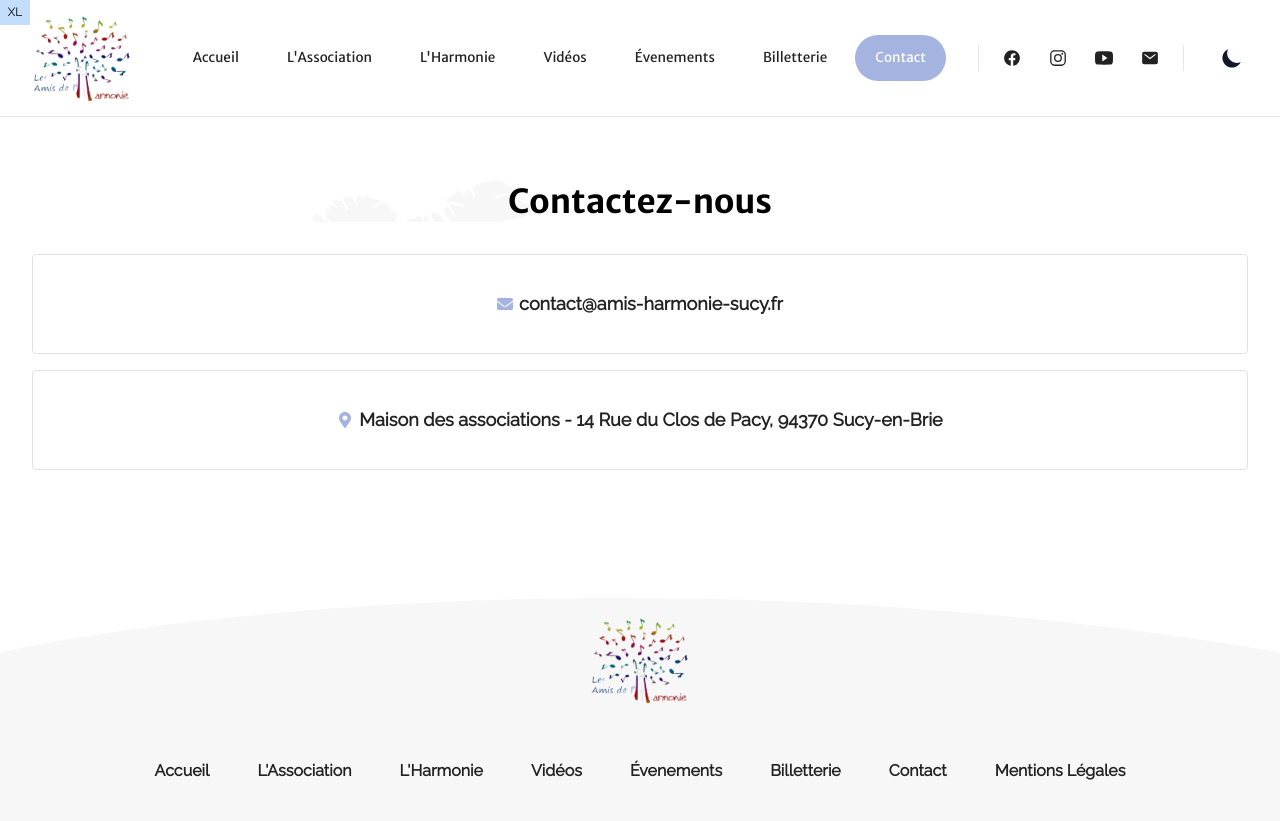
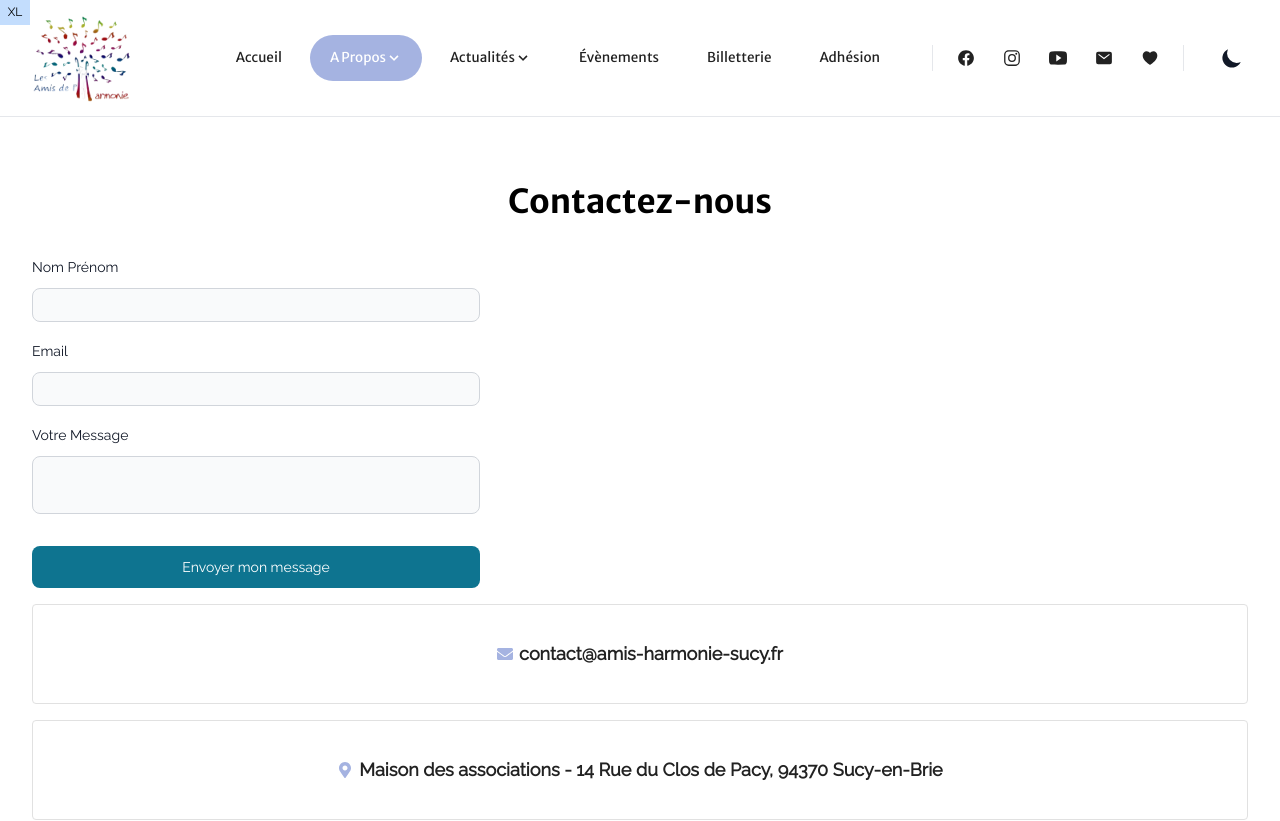
Before and after one commit to Les-Amis-de-l-Harmonie/amis-harmonie-sucy.fr, a Next.js app: page /contact in a window 1280 px wide. Shown: the top 821 px of the page. Built offline with nearby package versions, Linux system fonts and the light colour scheme; what tailwind-bootstrap-grid would draw is missing.

Commit message:
ajout page adhésion et don

```diff
--- a/config/menu.json
+++ b/config/menu.json
@@ -4,6 +4,10 @@
       "name": "Accueil",
       "url": "/"
     },
+    {
+      "name": "A Propos",
+      "hasChildren": true,
+      "children": [
         {
           "name": "L'Association",
           "url": "/about"
@@ -13,11 +17,23 @@
           "url": "/harmonie"
         },
         {
+          "name": "Contact",
+          "url": "/contact"
+        }
+      ]
+    },
+    {
+      "name": "Actualités",
+      "hasChildren": true,
+      "children": [
+        {
           "name": "Vidéos",
           "url": "/videos"
+        }
+      ]
     },
     {
-      "name": "Évenements",
+      "name": "Évènements",
       "url": "/#evenements"
     },
     {
@@ -25,9 +41,10 @@
       "url": "/billetterie"
     },
     {
-      "name": "Contact",
-      "url": "/contact"
+      "name": "Adhésion",
+      "url": "/adhesion"
     }
+
   ],
   "footer": [
     {
@@ -47,12 +64,16 @@
       "url": "/videos"
     },
     {
-      "name": "Évenements",
+      "name": "Évènements",
       "url": "/#evenements"
     },
     {
       "name": "Billetterie",
       "url": "/billetterie"
+    },
+    {
+      "name": "Adhésion",
+      "url": "/adhesion"
     },
     {
       "name": "Contact",
--- a/config/social.json
+++ b/config/social.json
@@ -26,6 +26,7 @@
   "foursquare": "",
   "rss": "",
   "email": "contact@amis-harmonie-sucy.fr",
+  "don": "https://www.helloasso.com/associations/les-amis-de-l-harmonie/formulaires/1",
   "phone": "",
   "address": "",
   "skype": "",
--- a/layouts/components/Social.js
+++ b/layouts/components/Social.js
@@ -29,6 +29,7 @@ import {
   IoLogoWhatsapp,
   IoLogoYoutube,
   IoMail,
+  IoHeart,
   IoLogoStackoverflow,
 } from "react-icons/io5";
 
@@ -61,6 +62,7 @@ const Social = ({ source, className }) => {
     foursquare,
     rss,
     email,
+    don,
     phone,
     address,
     skype,
@@ -411,6 +413,18 @@ const Social = ({ source, className }) => {
           </a>
         </li>
       )}
+      {don && (
+        <li className="inline-block">
+          <a
+            aria-label="don"
+            href={don}
+            target="_blank"
+            rel="noopener noreferrer nofollow"
+          >
+            <IoHeart />
+          </a>
+        </li>
+      )}
       {phone && (
         <li className="inline-block">
           <a aria-label="telephone" href={`tel:${phone}`}>
--- /dev/null
+++ b/pages/adhesion.js
@@ -0,0 +1,36 @@
+import Base from "@layouts/Baseof";
+
+const Adhesion = () =>
+  <Base title={`Billetterie`}>
+    <div className="section">
+      <div className="container">
+        <h1 className="h2 mb-8 text-center">
+          Adhésion 2024
+        </h1>
+        <div className="row">
+          <div className="col-12">
+            <p>
+              Devenez un super fan de l'Harmonie Municipale de Sucy-en-brie ! <br/>
+              En adhérant à notre association "Les Amis de l'Harmonie" vous nous aidez à mettre en place de beaux projets et a soutenir l'Harmonie Municipale de Sucy-en-Brie.
+              Vous pourrez également bénéficier de tarifs préférentiels sur certains de nos évènements. <br/>
+              L'adhésion 2024 est valable du 01 janvier au 31 décembre 2024. <br/> <br/>
+
+              Le formulaire d'adhésion a été créer via HelloAsso. Le paiement est sécurisé. Par défaut des frais de contribution au fonctionnement de HelloAsso vous serons ajouté, nous vous invitons à modifier et cocher "Je ne souhaite pas soutenir HelloAsso" afin de ne pas payer ces frais et payer uniquement votre adhésion.
+              <br/> Une fois le paiement effectué vous receverez une confirmation par mail ainsi que votre carte d'adhérent 2024.
+            </p>
+          </div>
+          <div className="col-12 mt-12">
+            <iframe
+              id="haWidget"
+              allowtransparency="true"
+              scrolling="auto"
+              src="https://www.helloasso.com/associations/les-amis-de-l-harmonie/adhesions/adhesion-2024/widget"
+              className="w-full h-[800px] border-none">
+            </iframe>
+          </div>
+        </div>
+      </div>
+    </div>
+  </Base>
+
+export default Adhesion;
--- a/pages/contact.js
+++ b/pages/contact.js
@@ -1,8 +1,91 @@
 import { markdownify } from "@lib/utils/textConverter";
 import Link from "next/link";
 import { FaEnvelope, FaMapMarkerAlt, FaUserAlt } from "react-icons/fa";
-import ImageFallback from "@layouts/components/ImageFallback";
 import Base from "@layouts/Baseof";
+import { Label, TextInput, Button } from 'flowbite-react';
+
+const InnerForm = () =>
+  <div className="flex max-w-md flex-col gap-4">
+    <div>
+      <div className="mb-2 block">
+        <Label
+          htmlFor="small"
+          value="Nom Prénom"
+        />
+      </div>
+      <TextInput
+        id="small"
+        sizing="sm"
+        type="text"
+        name="nom"
+      />
+    </div>
+    <div>
+      <div className="mb-2 block">
+        <Label
+          htmlFor="small"
+          value="Email"
+        />
+      </div>
+      <TextInput
+        id="small"
+        sizing="sm"
+        type="text"
+        name="email"
+      />
+    </div>
+    <div>
+      <div className="mb-2 block">
+        <Label
+          htmlFor="large"
+          value="Votre Message"
+        />
+      </div>
+      <TextInput
+        id="large"
+        sizing="lg"
+        type="text"
+        name="message"
+      />
+    </div>
+    <div class="h-captcha" data-captcha="true"></div>
+    <Button type="submit" className="background-primary">
+      Envoyer mon message
+    </Button>
+  </div>
+
+const ContactForm = () => {
+  async function handleSubmit(event) {
+      event.preventDefault();
+      const formData = new FormData(event.target);
+
+      formData.append("access_key", "62e852e9-5271-4d0e-bcf1-5af0abc0b750");
+
+      const object = Object.fromEntries(formData);
+      const json = JSON.stringify(object);
+
+      const response = await fetch("https://api.web3forms.com/submit", {
+          method: "POST",
+          headers: {
+            "Content-Type": "application/json",
+            Accept: "application/json"
+          },
+          body: json
+      });
+      const result = await response.json();
+      if (result.success) {
+          console.log(result);
+      }
+  }
+
+return (
+    <>
+      <form onSubmit={handleSubmit}>
+        <InnerForm />
+      </form>
+    </>
+  );
+}
 
 const Contact = () => {
   const title = "Contactez-nous"
@@ -19,21 +102,18 @@ const Contact = () => {
     >
       <section className="section">
         <div className="container">
-          <div className="row relative">
-            <ImageFallback
-              className="-z-[1] object-cover object-top"
-              src={"/images/map.svg"}
-              fill="true"
-              alt="map bg"
-              priority={true}
-            />
-            {markdownify(
-              title,
-              "h1",
-              "h2 mb-8 text-center"
-            )}
-          </div>
           <div className="row">
+            <div className="col-12 md:col-6">
+              {markdownify(
+                title,
+                "h1",
+                "h2 mb-8 text-center"
+              )}
+            </div>
+            <div className="col-12 md:col-6">
+              <ContactForm />
+            </div>
+
             {phone && (
               <div className="md:col-6 lg:col-4">
                 <Link
--- a/pages/evenements.js
+++ b/pages/evenements.js
@@ -121,7 +121,7 @@ const Evenements = () =>
     <div className="section">
       <div className="container">
         <h1 className="h2 mb-8 text-center">
-          Évènements
+          Évènements à venir
         </h1>
         <div className="row">
           {evenements.map((evenement) =>
--- a/pages/index.js
+++ b/pages/index.js
@@ -53,6 +53,11 @@ const Home = () => {
       <section className="section" id="evenements">
         <div className="container">
           <div className="row">
+            <div className="col-12">
+              <h2 className="h2 mb-8 text-center">
+                Évènements à venir
+              </h2>
+            </div>
             {evenements.map((evenement) =>
               <Evenement key={evenement.title} evenement={evenement} />
             )}
```
Lines whose indentation alone changed are shown as unchanged.
